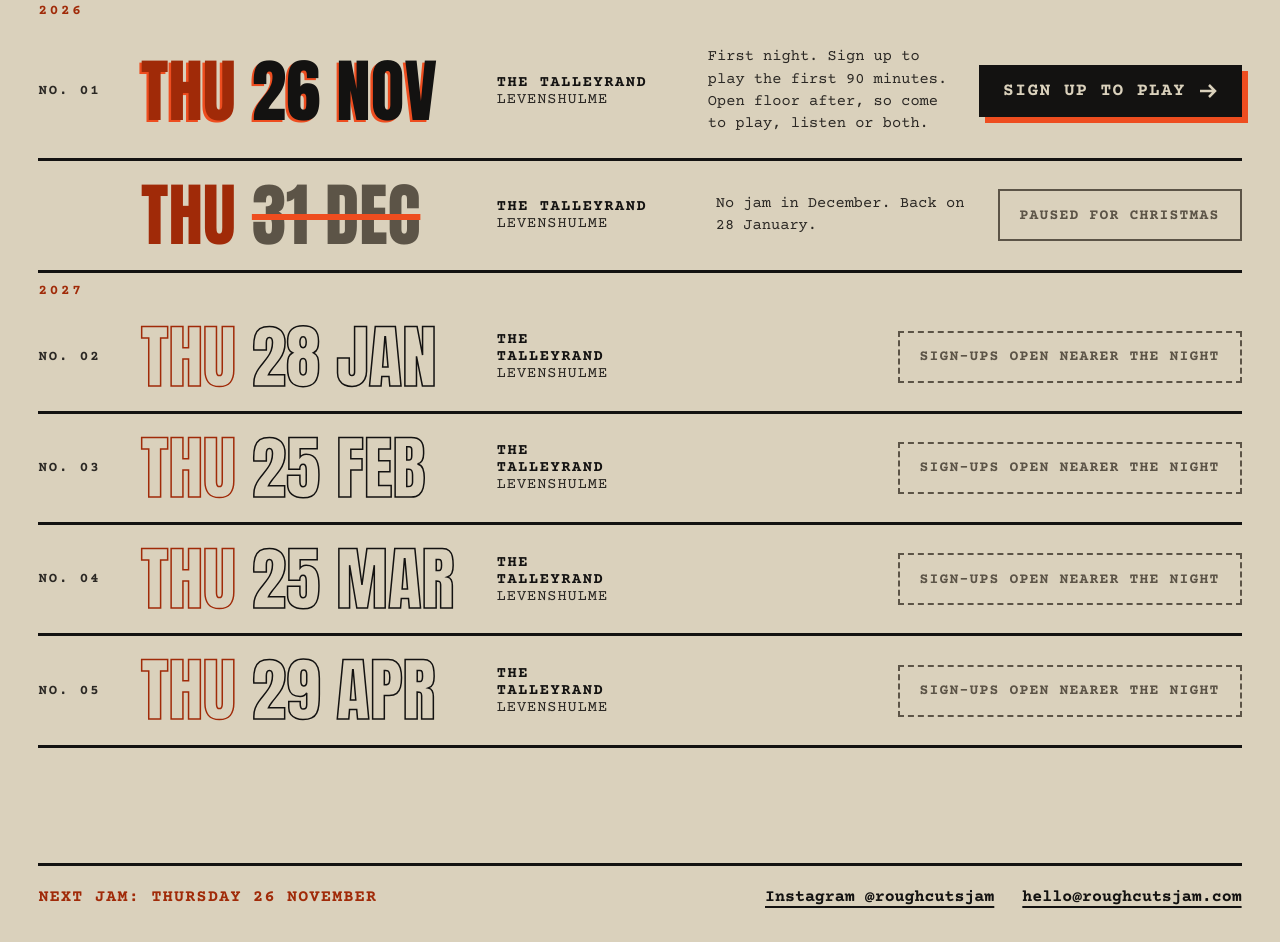
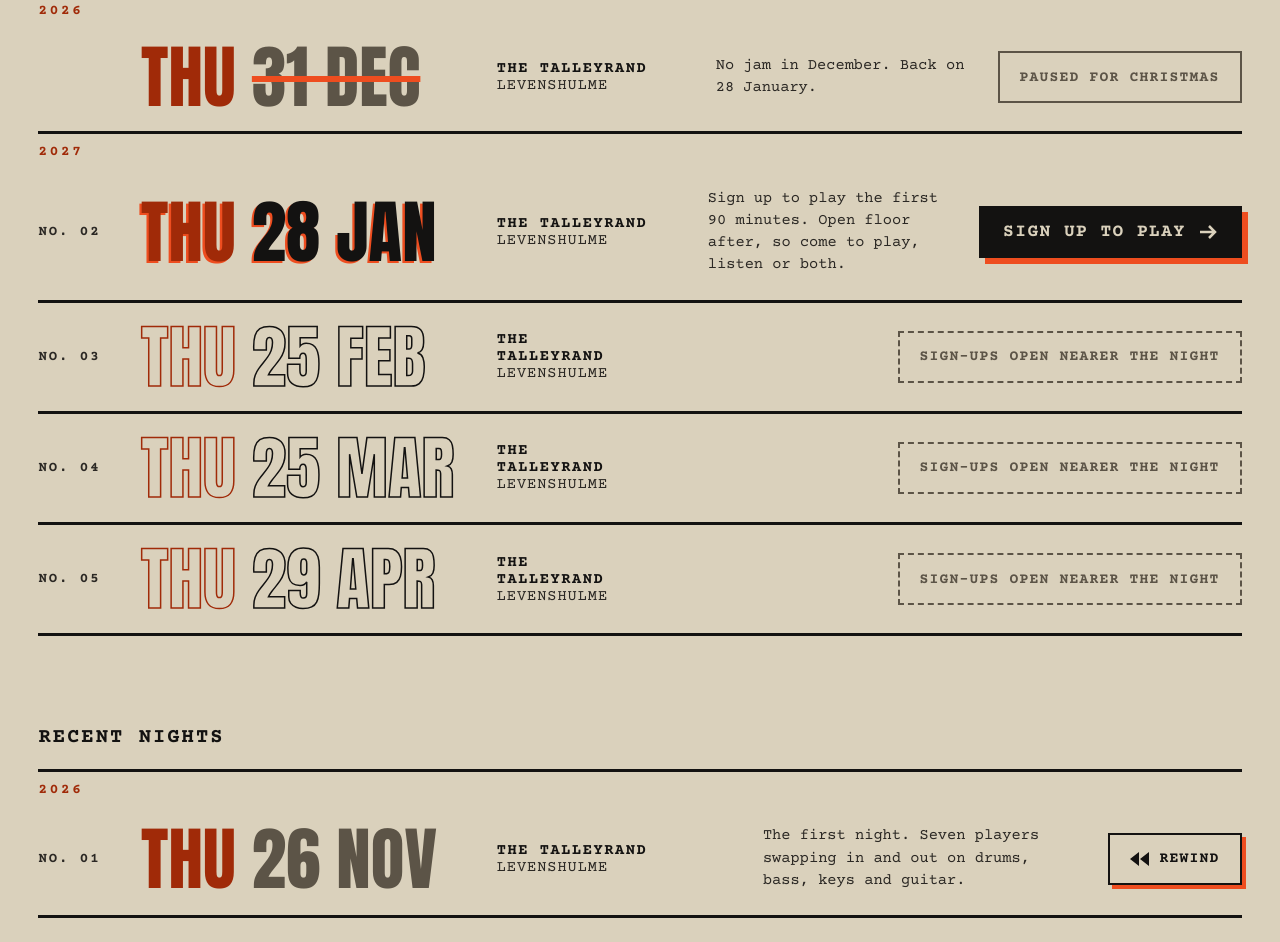
Before and after one commit to hugoswift/rough-cuts-website, a plain HTML site: page docs/index.html in a window 1280 px wide. Shown: the part 1855-2797 px from the top of the page. Drawn offline with nearby package versions, Linux system fonts and the light colour scheme.

Commit message:
Open sign-ups for 28 Jan and move 26 Nov to Recent nights
Co-Authored-By: Claude Opus 5.5 <noreply@anthropic.com>
Claude-Session: https://claude.ai/code/session_01DiQBHB4jzDm6L42y8dLSeR

```diff
--- a/docs/css/style.css
+++ b/docs/css/style.css
@@ -474,6 +474,17 @@ details[open] .ico-rw { rotate: 90deg; }
 .players dt { font-weight: 700; color: var(--dim); }
 .players dd { margin: 0; }
 .r-more { margin: 12px 0 0; font-size: 15px; color: var(--dim); }
+.r-pending { margin: 0; padding-right: var(--gut); font-size: clamp(15px, 1.15vw, 17px); color: var(--dim); }
+
+/* Recent nights: a second, quieter list under the upcoming dates */
+.past-h {
+  margin: clamp(56px, 7vw, 112px) var(--gut) 0;
+  font-size: clamp(16px, 1.6vw, 24px);
+  font-weight: 700;
+  letter-spacing: .1em;
+  text-transform: uppercase;
+}
+.nights-past { margin-top: clamp(14px, 1.6vw, 24px); }
 
 /* Best bits: a strip of duotone photos that runs off the right edge of the page */
 .r-bits { min-width: 0; margin-right: calc(-1 * var(--gut)); }
--- a/docs/index.html
+++ b/docs/index.html
@@ -4,7 +4,7 @@
   <meta charset="utf-8">
   <meta name="viewport" content="width=device-width, initial-scale=1">
   <title>Rough Cuts — monthly open jam, Levenshulme</title>
-  <meta name="description" content="Rough Cuts is a monthly open jam at The Talleyrand, Levenshulme. Bring an instrument and play with people you haven't met. Last Thursday of every month, starting 26 November.">
+  <meta name="description" content="Rough Cuts is a monthly open jam at The Talleyrand, Levenshulme. Bring an instrument and play with people you haven't met. Last Thursday of every month. Next jam: Thursday 28 January.">
   <meta name="theme-color" content="#DAD1BC" media="(prefers-color-scheme: light)">
   <meta name="theme-color" content="#0F0E0D" media="(prefers-color-scheme: dark)">
   <link rel="canonical" href="https://roughcutsjam.com/">
@@ -12,7 +12,7 @@
   <meta property="og:type" content="website">
   <meta property="og:site_name" content="Rough Cuts">
   <meta property="og:title" content="Rough Cuts — monthly open jam">
-  <meta property="og:description" content="A monthly open jam at The Talleyrand, Levenshulme. Unrehearsed. All levels. Last Thursday of every month, starting 26 November.">
+  <meta property="og:description" content="A monthly open jam at The Talleyrand, Levenshulme. Unrehearsed. All levels. Last Thursday of every month. Next jam: Thursday 28 January.">
   <meta property="og:url" content="https://roughcutsjam.com/">
   <meta property="og:image" content="https://roughcutsjam.com/images/share-dark.jpg">
   <meta property="og:image:width" content="1200">
@@ -97,8 +97,8 @@
           <!-- Main sign-up button. Each night has its own form: when next month's opens,
                swap the link here and the date in the note. With no form open, replace both
                lines with: <p class="soon">Sign-ups open soon.</p> -->
-          <a class="cta" href="https://tally.so/r/vXeo8Q">Sign up to play<svg aria-hidden="true" focusable="false" width="20" height="20" viewBox="0 0 20 20" fill="none" stroke="currentColor" stroke-width="2.5"><path d="M2 10h15M11 4l6 6-6 6"></path></svg></a>
-          <p class="cta-note">For Thursday 26 November. Signing up gets you a spot in the first 90 minutes. After that it's an open floor: join in when you're ready, or stay and listen.</p>
+          <a class="cta" href="https://tally.so/r/Z9aJXz">Sign up to play<svg aria-hidden="true" focusable="false" width="20" height="20" viewBox="0 0 20 20" fill="none" stroke="currentColor" stroke-width="2.5"><path d="M2 10h15M11 4l6 6-6 6"></path></svg></a>
+          <p class="cta-note">For Thursday 28 January. Signing up gets you a spot in the first 90 minutes. After that it's an open floor: join in when you're ready, or stay and listen.</p>
         </div>
       </div>
 
@@ -139,16 +139,6 @@
 
         <li class="yr" aria-hidden="true"><span>2026</span></li>
 
-        <li class="night is-open">
-          <div class="row">
-            <span class="n-no">No. 01</span>
-            <span class="n-date"><span class="n-day">Thu</span> 26 Nov</span>
-            <span class="n-where">The Talleyrand<span>Levenshulme</span></span>
-            <span class="n-note">First night. Sign up to play the first 90 minutes. Open floor after, so come to play, listen or both.</span>
-            <span class="n-act"><a class="cta" href="https://tally.so/r/vXeo8Q">Sign up to play<svg aria-hidden="true" focusable="false" width="20" height="20" viewBox="0 0 20 20" fill="none" stroke="currentColor" stroke-width="2.5"><path d="M2 10h15M11 4l6 6-6 6"></path></svg></a></span>
-          </div>
-        </li>
-
         <li class="night is-paused">
           <div class="row">
             <span class="n-no" aria-hidden="true">&nbsp;</span>
@@ -161,13 +151,13 @@
 
         <li class="yr" aria-hidden="true"><span>2027</span></li>
 
-        <li class="night is-soon">
+        <li class="night is-open">
           <div class="row">
             <span class="n-no">No. 02</span>
             <span class="n-date"><span class="n-day">Thu</span> 28 Jan</span>
             <span class="n-where">The Talleyrand<span>Levenshulme</span></span>
-            <span class="n-note"></span>
-            <span class="n-act"><span class="tag tag-soon">Sign-ups open nearer the night</span></span>
+            <span class="n-note">Sign up to play the first 90 minutes. Open floor after, so come to play, listen or both.</span>
+            <span class="n-act"><a class="cta" href="https://tally.so/r/Z9aJXz">Sign up to play<svg aria-hidden="true" focusable="false" width="20" height="20" viewBox="0 0 20 20" fill="none" stroke="currentColor" stroke-width="2.5"><path d="M2 10h15M11 4l6 6-6 6"></path></svg></a></span>
           </div>
         </li>
 
@@ -240,10 +230,50 @@
         -->
 
       </ol>
+
+      <!-- Recent nights: sits under the upcoming dates so the next night always comes first.
+           Newest at the top. When a night has happened, take it out of the list above and
+           add it here using the PAST NIGHT TEMPLATE (in the list above). -->
+      <h3 class="past-h" id="past-title">Recent nights</h3>
+      <ol class="nights nights-past" aria-labelledby="past-title">
+
+        <li class="yr" aria-hidden="true"><span>2026</span></li>
+
+        <li class="night is-past">
+          <details>
+            <summary class="row">
+              <span class="n-no">No. 01</span>
+              <span class="n-date"><span class="n-day">Thu</span> 26 Nov</span>
+              <span class="n-where">The Talleyrand<span>Levenshulme</span></span>
+              <span class="n-note">The first night. Seven players swapping in and out on drums, bass, keys and guitar.</span>
+              <span class="n-act"><span class="btn2"><svg class="ico-rw" aria-hidden="true" focusable="false" width="20" height="14" viewBox="0 0 20 14" fill="currentColor"><path d="M9 0v14L0 7zM19 0v14l-9-7z"/></svg><span class="lbl-open">Rewind</span><span class="lbl-close">Close</span></span></span>
+            </summary>
+            <div class="report">
+              <div class="r-lineup">
+                <h3 class="r-h">Who played</h3>
+                <dl class="players">
+                  <div><dt>Drums</dt><dd>Hame, Greg</dd></div>
+                  <div><dt>Bass</dt><dd>Hugo, James</dd></div>
+                  <div><dt>Keys</dt><dd>Hugo</dd></div>
+                  <div><dt>Guitar</dt><dd>Peer, Ryan, Alex, James</dd></div>
+                </dl>
+                <p class="r-more">Swapping in and out all night, plus everyone who stayed to listen.</p>
+              </div>
+              <!-- Photos and clips: when they arrive, replace this block with the "Best bits"
+                   block from the PAST NIGHT TEMPLATE. -->
+              <div class="r-bits">
+                <h3 class="r-h">Best bits</h3>
+                <p class="r-pending">Photos and clips on the way.</p>
+              </div>
+            </div>
+          </details>
+        </li>
+
+      </ol>
     </section>
 
     <footer class="foot">
-      <p class="status">Next jam: Thursday 26 November</p>
+      <p class="status">Next jam: Thursday 28 January</p>
       <nav aria-label="Elsewhere">
         <ul>
           <li><a class="lnk" href="https://www.instagram.com/roughcutsjam/" rel="noopener">Instagram @roughcutsjam</a></li>
```
Also changed, not shown: 1 other file.
